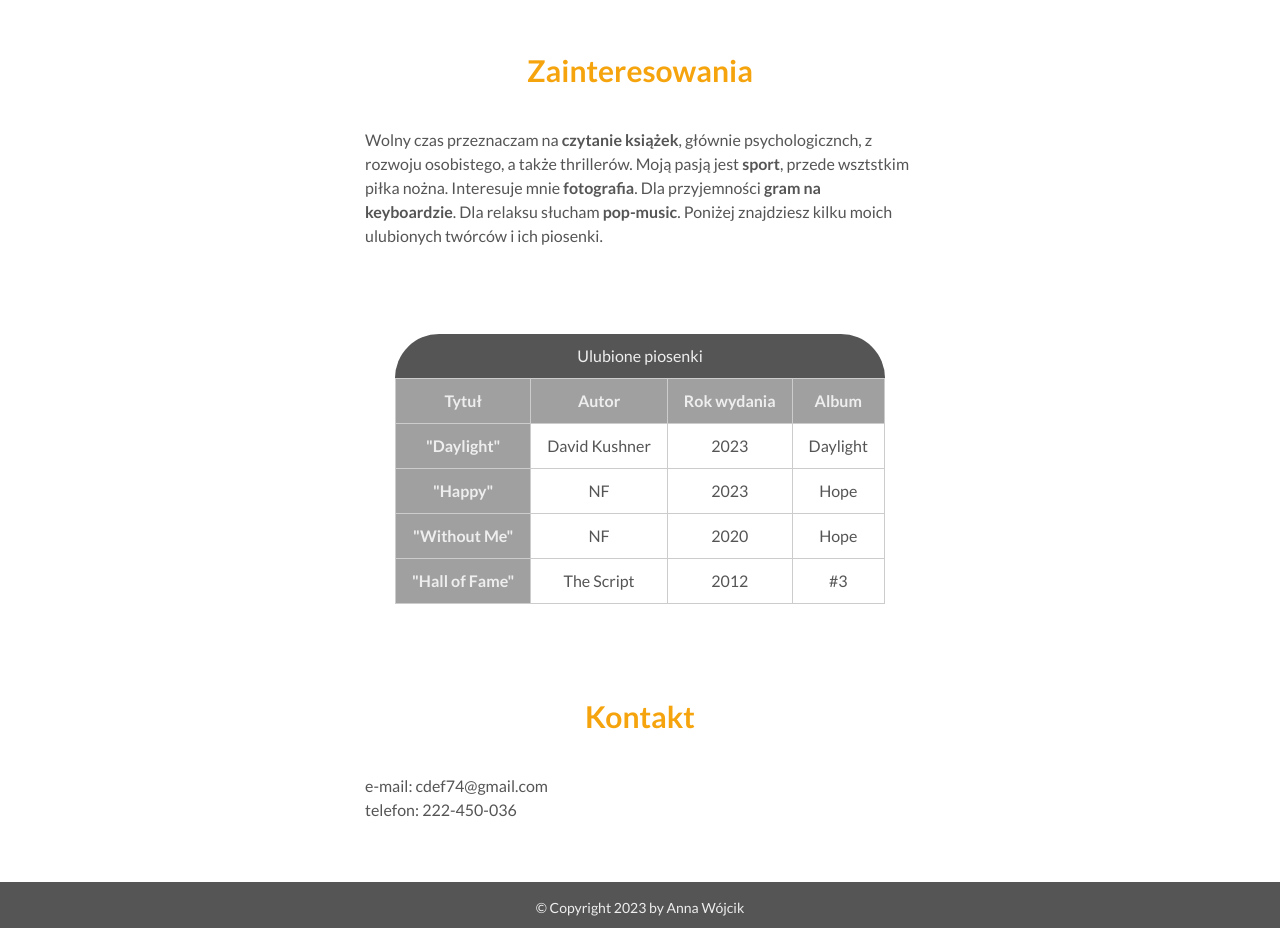
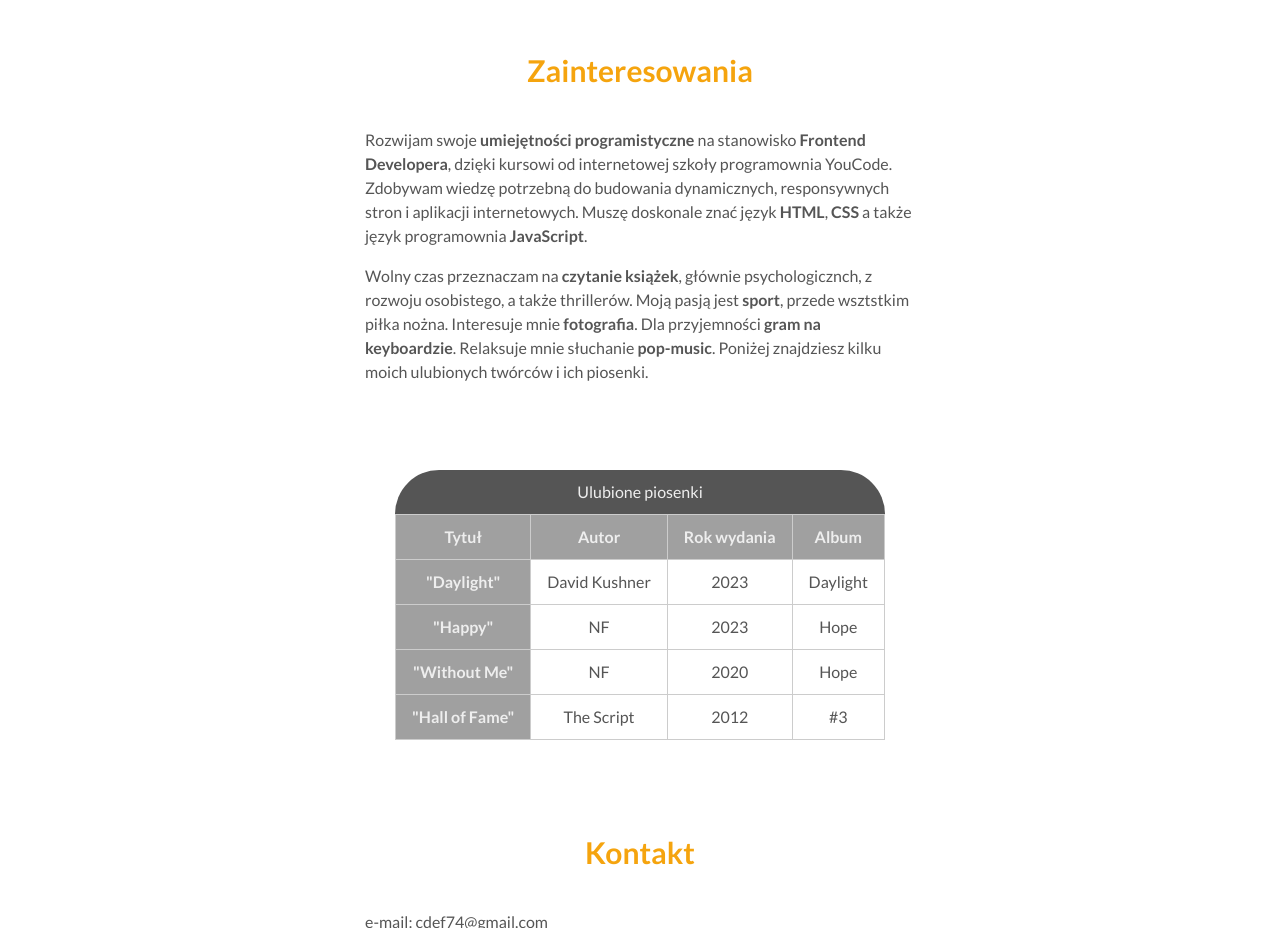
Before and after one commit to anna-wojcik/Homepage, a plain HTML site: page index.html in a window 1280 px wide. Shown: the part 960-1888 px from the top of the page. Drawn offline with nearby package versions, Linux system fonts and the light colour scheme.

Commit message:
content added to section "Zainteresowania"

```diff
--- a/index.html
+++ b/index.html
@@ -58,13 +58,19 @@
     <section class="section js-section__zainteresowania--font-bright" id="zainteresowania">
       <h2 class="section__header">Zainteresowania</h2>
       <div>
+        <p>Rozwijam swoje <b>umiejętności programistyczne</b> na stanowisko <b>Frontend Developera</b>, dzięki kursowi
+          od
+          internetowej szkoły programownia YouCode. Zdobywam wiedzę potrzebną do budowania dynamicznych, responsywnych
+          stron i aplikacji internetowych. Muszę doskonale znać język <b>HTML</b>, <b>CSS</b> a także język programownia
+          <b>JavaScript</b>.
+        </p>
         <p>Wolny czas przeznaczam na <b>czytanie książek</b>, głównie psychologicznch, z rozwoju
           osobistego, a
           także
           thrillerów. Moją pasją jest <b>sport</b>, przede wsztstkim piłka nożna. Interesuje mnie
           <b>fotografia</b>.
           Dla
-          przyjemności <b>gram na keyboardzie</b>. Dla relaksu słucham <b>pop-music</b>. Poniżej
+          przyjemności <b>gram na keyboardzie</b>. Relaksuje mnie słuchanie <b>pop-music</b>. Poniżej
           znajdziesz kilku
           moich
           ulubionych twórców i ich piosenki.
```
